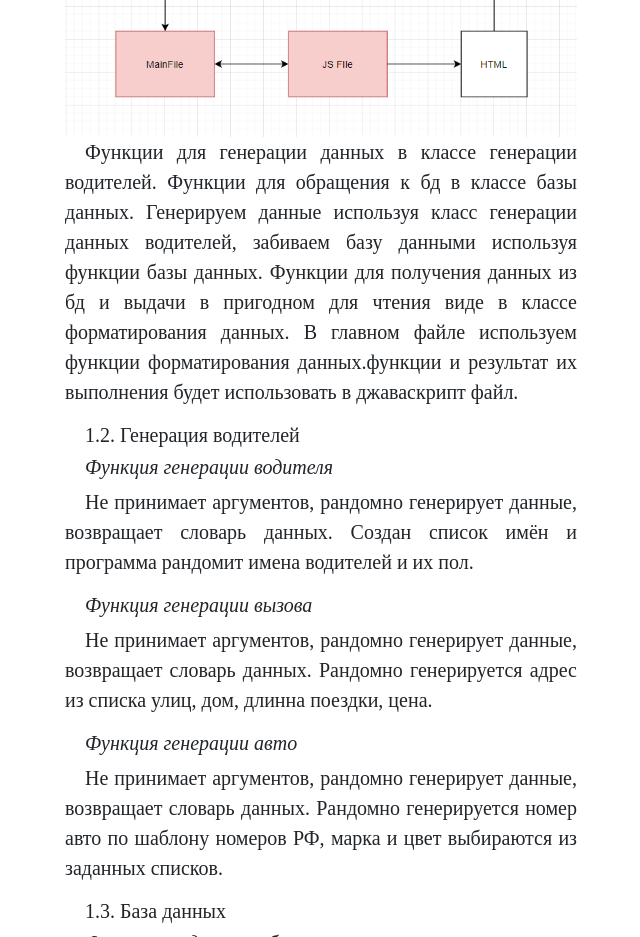
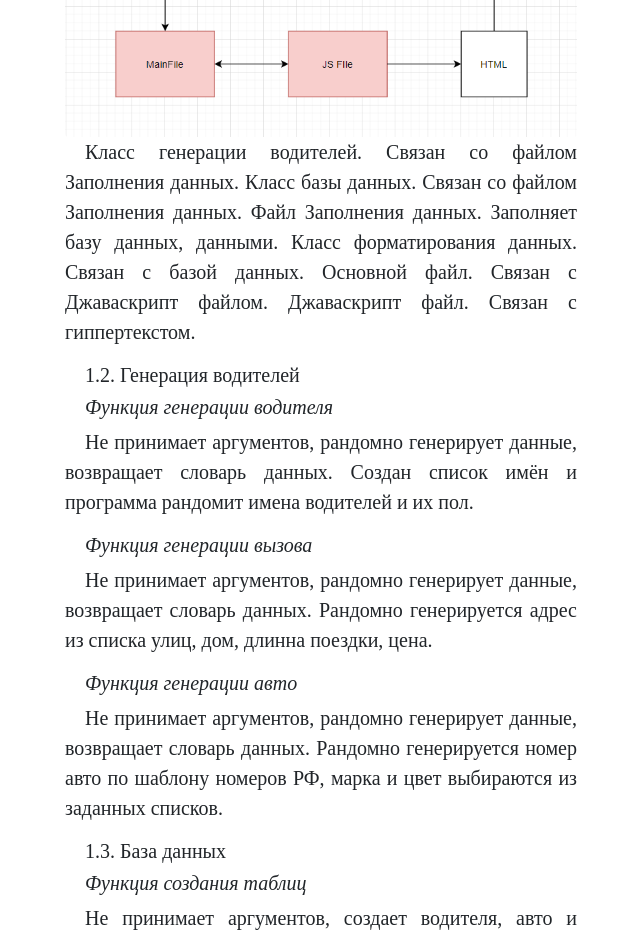
Before and after one commit to madolu2/TaxiDbApp-report2.0, a plain HTML site: page index.html in a window 1280 px wide. Shown: the part 3060-3997 px from the top of the page, without its empty margins (319-959 px from the left). Drawn offline with nearby package versions, Linux system fonts and the light colour scheme.

Commit message:
Update - Rewrite scheme description

```diff
--- a/index.html
+++ b/index.html
@@ -83,13 +83,12 @@
         <h2 id="11">1.1. Схема</h2>
         <img src="scheme.png" alt="" class="img-fluid mt-3 rounded mx-auto d-block mt-3">
         <p>
-            Функции для генерации данных в классе генерации водителей.
-            Функции для обращения к бд в классе базы данных.
-            Генерируем данные используя класс генерации данных водителей, забиваем базу данными используя функции базы
-            данных.
-            Функции для получения данных из бд и выдачи в пригодном для чтения виде в классе форматирования данных.
-            В главном файле используем функции форматирования данных.функции и результат их выполнения будет
-            использовать в джаваскрипт файл.
+            Класс генерации водителей. Связан со файлом Заполнения данных.
+            Класс базы данных. Связан со файлом Заполнения данных.
+            Файл Заполнения данных. Заполняет базу данных, данными.
+            Класс форматирования данных. Связан с базой данных.
+            Основной файл. Связан с Джаваскрипт файлом.
+            Джаваскрипт файл. Связан с гиппертекстом.
         </p>
         <h2 id="12">1.2. Генерация водителей</h2>
         <div>
```
